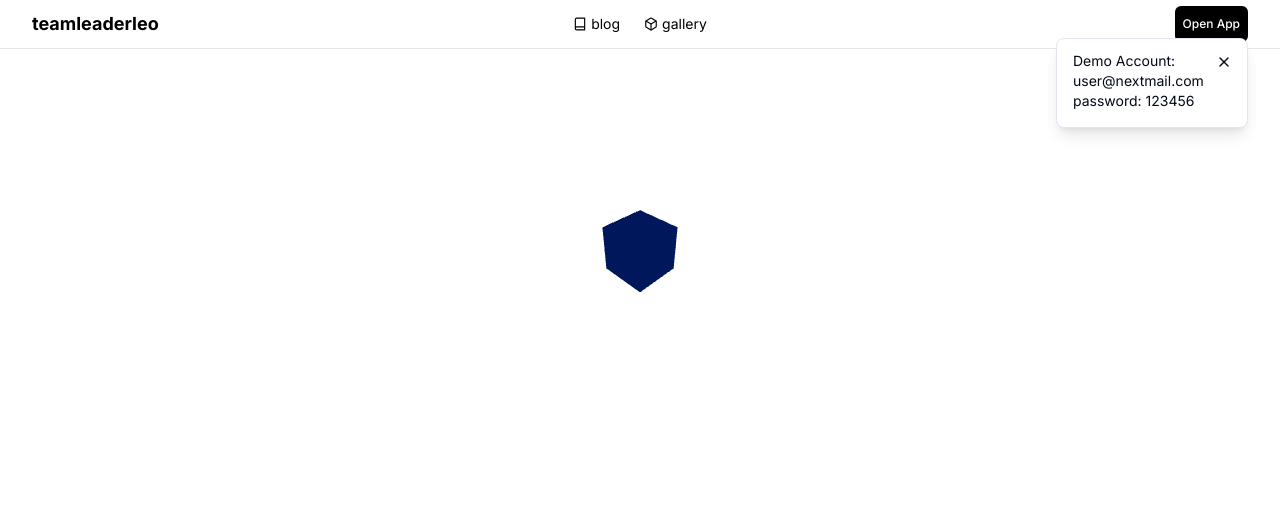
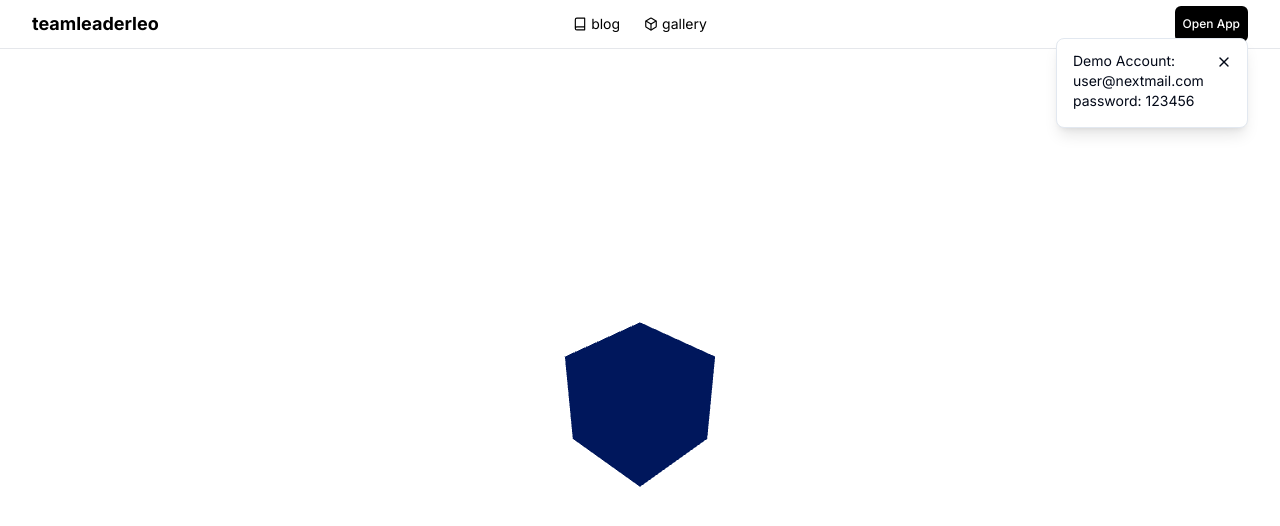
Before and after one commit to teamleaderleo/scrapbook, a Next.js app: page /gallery in a window 1280 px wide. Shown: the top 526 px of the page. Built offline with nearby package versions, Linux system fonts and the light colour scheme; a web font is replaced by a local one.

Commit message:
expand gallery space to be full height and for scrollbar to go over sitenav by lowering sitenav

```diff
--- a/app/gallery/page.tsx
+++ b/app/gallery/page.tsx
@@ -3,11 +3,11 @@ import SiteNav from '@/components/site-nav';
 
 export default function GalleryPage() {
   return (
-    <div className="h-screen flex flex-col">
-      <SiteNav />
-      <div className="flex-1">
-        <Scene3D />
+    <div className="h-screen relative">
+      <div className="absolute top-0 left-0 right-0">
+        <SiteNav />
       </div>
+      <Scene3D />
     </div>
   );
 }
--- a/components/three-carousel/scene-3d.tsx
+++ b/components/three-carousel/scene-3d.tsx
@@ -48,7 +48,7 @@ export default function Scene3D() {
   if (!mounted) return null;
 
   return (
-    <div style={{ width: '100%', height: '400px' }}>
+    <div style={{ width: '100%', height: '100%' }}>
       <Canvas camera={{ position: [3, 3, 3] }}>
         <ScrollControls pages={3} infinite={true}>
           <DragPreventer />
```
